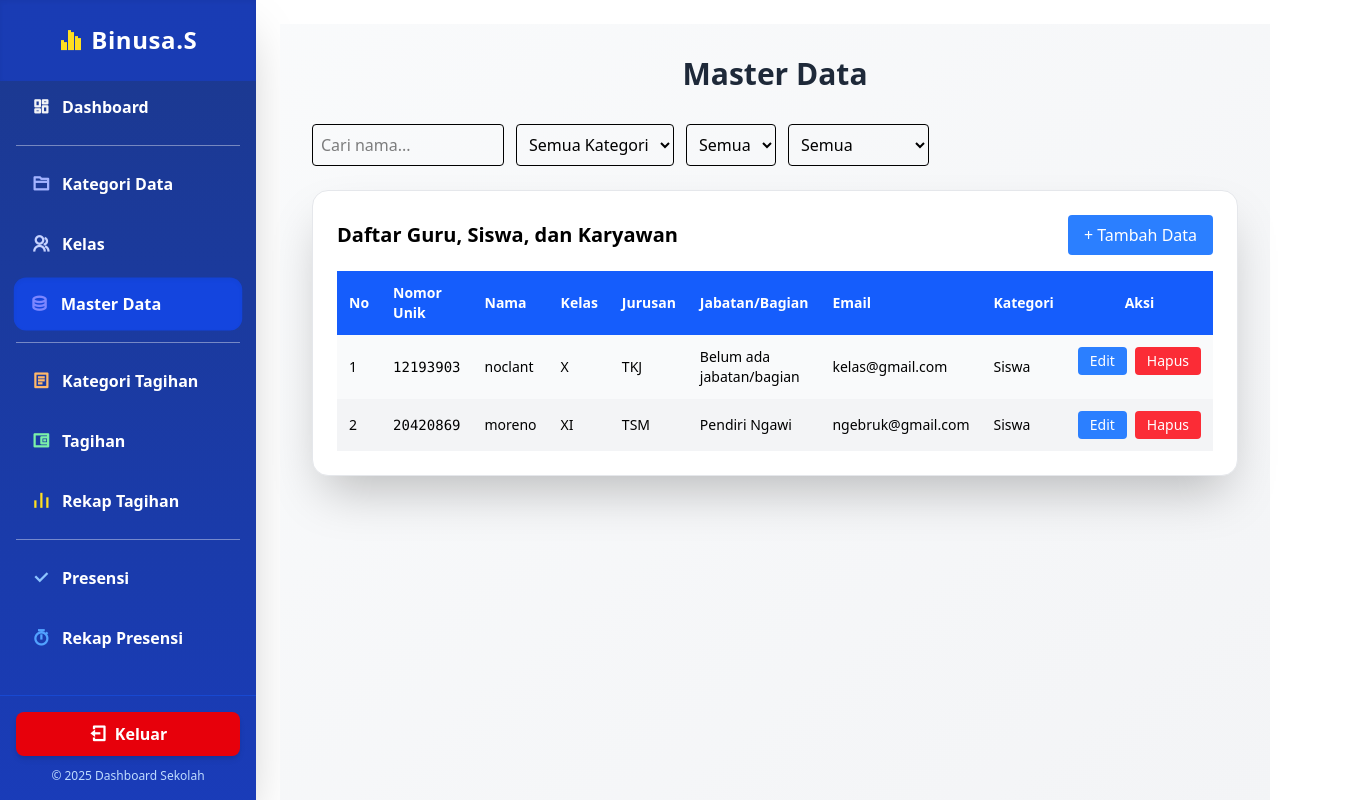
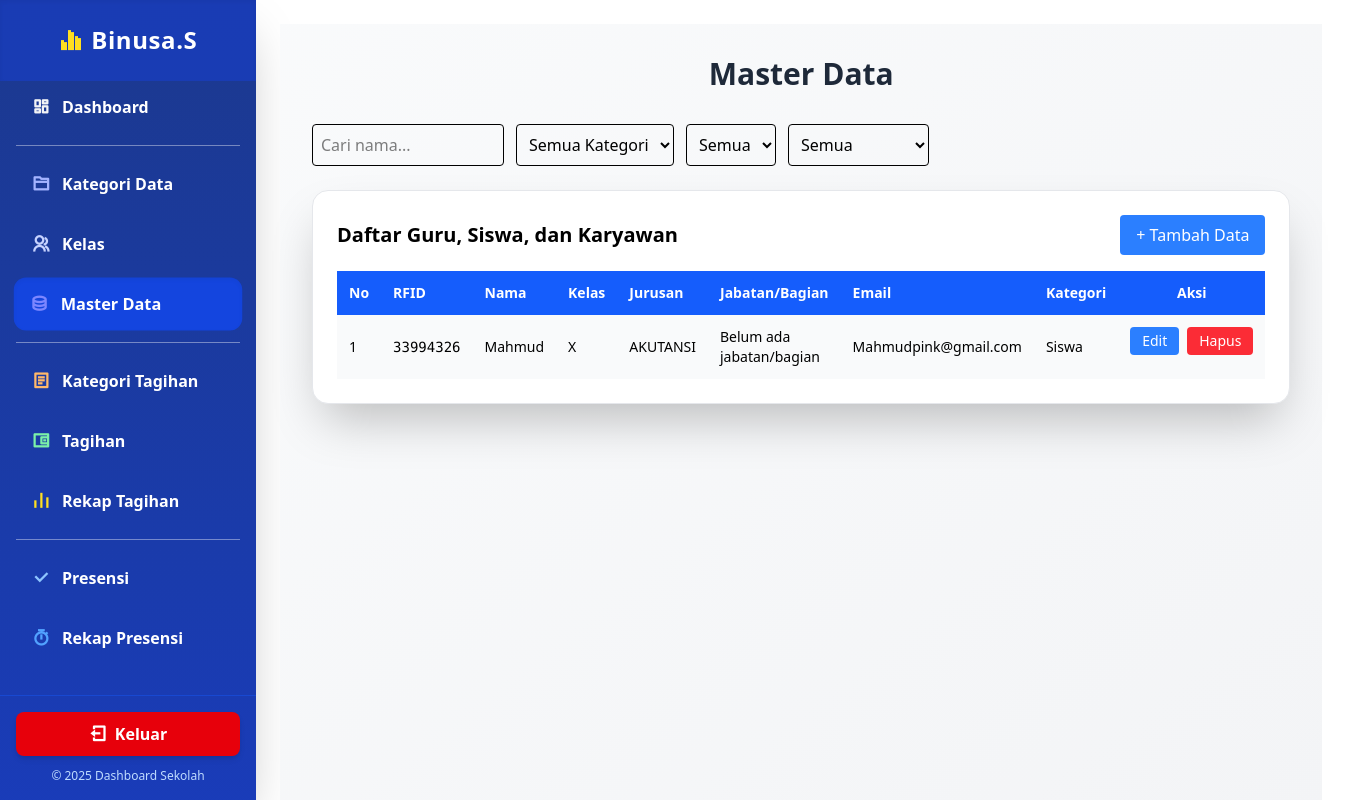
Before and after one commit to andrescrenshot/Kelompok-1, a React (Vite) app: page /Daftar in a window 1280 px wide. Shown: the top 800 px of the page, 1346 px wide, since content can reach past the window. Built offline with nearby package versions, Linux system fonts and the light colour scheme; data requests are answered from the project's data file.

Commit message:
Kelompok 1

```diff
--- a/db.json
+++ b/db.json
@@ -1,24 +1,14 @@
 {
   "Daftar": [
     {
-      "id": "4d72",
-      "nama": "noclant",
+      "id": "ba41",
+      "nama": "Mahmud",
       "kelas": "X",
-      "jurusan": "TKJ",
+      "jurusan": "AKUTANSI",
       "jabatan": "Belum ada jabatan/bagian",
-      "email": "kelas@gmail.com",
+      "email": "Mahmudpink@gmail.com",
       "kategori": "Siswa",
-      "nomorUnik": "12193903"
-    },
-    {
-      "id": "2955",
-      "nama": "moreno",
-      "kelas": "XI",
-      "jurusan": "TSM",
-      "jabatan": "Pendiri Ngawi",
-      "email": "ngebruk@gmail.com",
-      "kategori": "Siswa",
-      "nomorUnik": "20420869"
+      "nomorUnik": "33994326"
     }
   ],
   "tagihan": [
@@ -140,84 +130,18 @@
   ],
   "presensi": [
     {
-      "id": "4ffb",
-      "nomorUnik": "SIS-7340",
-      "nama": "dafa",
+      "id": "f1b8",
+      "daftarId": "ba41",
+      "nomorUnik": "33994326",
+      "nama": "Mahmud",
       "kategori": "Siswa",
       "kelas": "X",
-      "jurusan": "TKJ",
-      "jabatan": "Belum ada jabatan/bagian",
-      "tanggal": "2025-12-09",
-      "jamMasuk": "11.27",
-      "jamPulang": "",
-      "statusMasuk": "Terlambat",
-      "statusPulang": ""
-    },
-    {
-      "id": "ed98",
-      "nomorUnik": "SIS-3746",
-      "nama": "ayyas",
-      "kelas": "X",
-      "jurusan": "TKJ",
-      "kategori": "Siswa",
+      "jurusan": "AKUTANSI",
+      "tanggal": "2025-12-18",
+      "jamMasuk": "09:23:01",
       "status": "Masuk",
-      "tanggal": "2025-12-11",
-      "jam": "14:36",
-      "statusMasuk": "Terlambat",
-      "jamMasuk": "14:36"
-    },
-    {
-      "id": "00ba",
-      "nomorUnik": "12193903",
-      "nama": "noclant",
-      "kelas": "X",
-      "jurusan": "TKJ",
-      "kategori": "Siswa",
-      "status": "Izin",
-      "tanggal": "2025-12-15",
-      "jam": "14:32",
-      "keteranganIzin": "magang"
-    },
-    {
-      "id": "3179",
-      "nomorUnik": "20420869",
-      "nama": "moreno",
-      "kelas": "XI",
-      "jurusan": "TSM",
-      "kategori": "Siswa",
-      "status": "Masuk",
-      "tanggal": "2025-12-15",
-      "jam": "14:33",
-      "jamMasuk": "14:33",
-      "statusMasuk": "Terlambat"
-    },
-    {
-      "id": "d432",
-      "nomorUnik": "12193903",
-      "nama": "noclant",
-      "kelas": "X",
-      "jurusan": "TKJ",
-      "kategori": "Siswa",
-      "status": "Masuk",
-      "tanggal": "2025-12-17",
-      "jam": "7:41",
-      "jamMasuk": "7:41",
-      "statusMasuk": "",
-      "keteranganIzin": ""
-    },
-    {
-      "id": "0820",
-      "nomorUnik": "20420869",
-      "nama": "moreno",
-      "kelas": "XI",
-      "jurusan": "TSM",
-      "kategori": "Siswa",
-      "status": "Masuk",
-      "tanggal": "2025-12-17",
-      "jam": "9:14",
-      "jamMasuk": "06:27",
-      "statusMasuk": "Tepat Waktu",
-      "keteranganIzin": ""
+      "keteranganIzin": "",
+      "keteranganStatus": "Terlambat"
     }
   ]
 }
--- a/src/component/Daftar.jsx
+++ b/src/component/Daftar.jsx
@@ -176,7 +176,7 @@ function Daftar() {
                 <thead className="bg-blue-600 text-white">
                   <tr>
                     <th className="p-3 text-left">No</th>
-                    <th className="p-3 text-left">Nomor Unik</th>
+                    <th className="p-3 text-left">RFID</th>
                     <th className="p-3 text-left">Nama</th>
                     <th className="p-3 text-left">Kelas</th>
                     <th className="p-3 text-left">Jurusan</th>
--- a/src/component/Presensi/Presensi.jsx
+++ b/src/component/Presensi/Presensi.jsx
@@ -6,15 +6,18 @@ import huh1 from "../../../public/kakangku.jpg";
 export default function Presensi() {
   const [nomor, setNomor] = useState("");
   const [status, setStatus] = useState("Masuk");
-  const [tanggal, setTanggal] = useState("");
-  const [jam, setJam] = useState("");
+  const [keterangan, setKeterangan] = useState("");
+  const [tanggalView, setTanggalView] = useState("");
+  const [jamView, setJamView] = useState("");
 
-  // JAM REALTIME
+  const API_DAFTAR = "http://localhost:5001/Daftar";
+  const API_PRESENSI = "http://localhost:5001/presensi";
+
+  /* ================= JAM REALTIME ================= */
   useEffect(() => {
     const timer = setInterval(() => {
       const now = new Date();
-
-      setTanggal(
+      setTanggalView(
         now.toLocaleDateString("id-ID", {
           weekday: "long",
           day: "2-digit",
@@ -22,74 +25,155 @@ export default function Presensi() {
           year: "numeric",
         })
       );
-
-      setJam(now.toLocaleTimeString("id-ID"));
+      setJamView(now.toLocaleTimeString("id-ID"));
     }, 1000);
-
     return () => clearInterval(timer);
   }, []);
 
+  /* ================= SUBMIT ================= */
   const handleSubmit = async () => {
-    if (!nomor) {
+    const rfid = nomor.trim();
+    if (!rfid) {
       Swal.fire("Peringatan", "Nomor RFID wajib diisi", "warning");
       return;
     }
 
+    if (status === "Izin" && !keterangan.trim()) {
+      Swal.fire("Peringatan", "Keterangan izin wajib diisi", "warning");
+      return;
+    }
+
     try {
-      await axios.post("http://localhost:3000/presensi", {
-        nomor,
+      /* === CEK MASTER DATA === */
+      const resUser = await axios.get(API_DAFTAR);
+      const user = resUser.data.find(
+        (d) => String(d.nomorUnik).trim() === rfid
+      );
+
+      if (!user) {
+        Swal.fire("Gagal", "RFID tidak terdaftar", "error");
+        return;
+      }
+
+      const now = new Date();
+      const tanggal = now.toISOString().split("T")[0];
+      const jam = now.toTimeString().split(" ")[0];
+      const jamMenit = jam.slice(0, 5); // HH:mm
+
+      /* === CEK PRESENSI HARI INI === */
+      const resPresensi = await axios.get(API_PRESENSI);
+      const todayData = resPresensi.data.filter(
+        (p) =>
+          p.nomorUnik === user.nomorUnik &&
+          p.tanggal === tanggal
+      );
+
+      const sudahMasuk = todayData.find((p) => p.status === "Masuk");
+      const sudahPulang = todayData.find((p) => p.status === "Pulang");
+
+      /* ================= VALIDASI ================= */
+
+      // MASUK
+      if (status === "Masuk" && sudahMasuk) {
+        Swal.fire("Ditolak", "Anda sudah presensi Masuk hari ini", "error");
+        return;
+      }
+
+      // PULANG
+      if (status === "Pulang") {
+        if (!sudahMasuk) {
+          Swal.fire("Ditolak", "Belum presensi Masuk", "error");
+          return;
+        }
+        if (sudahPulang) {
+          Swal.fire("Ditolak", "Anda sudah presensi Pulang", "error");
+          return;
+        }
+        if (jamMenit < "15:00") {
+          Swal.fire(
+            "Ditolak",
+            "Presensi Pulang hanya bisa setelah jam 15:00",
+            "warning"
+          );
+          return;
+        }
+      }
+
+      // IZIN
+      if (status === "Izin" && todayData.length > 0) {
+        Swal.fire("Ditolak", "Presensi hari ini sudah ada", "error");
+        return;
+      }
+
+      /* ================= STATUS TERLAMBAT ================= */
+      let keteranganStatus = "";
+      if (status === "Masuk") {
+        keteranganStatus =
+          jamMenit <= "06:50" ? "Tepat Waktu" : "Terlambat";
+      }
+
+      /* ================= SIMPAN ================= */
+      await axios.post(API_PRESENSI, {
+        daftarId: user.id,
+        nomorUnik: user.nomorUnik,
+        nama: user.nama,
+        kategori: user.kategori,
+        kelas: user.kelas,
+        jurusan: user.jurusan,
+
+        tanggal,
+        jamMasuk: jam,
         status,
+        keteranganIzin: status === "Izin" ? keterangan : "",
+        keteranganStatus,
       });
 
-      Swal.fire("Berhasil", "Presensi berhasil", "success");
+      Swal.fire(
+        "Berhasil",
+        `Presensi ${user.nama} (${status})`,
+        "success"
+      );
+
       setNomor("");
-    } catch {
-      Swal.fire("Gagal", "Terjadi kesalahan", "error");
+      setStatus("Masuk");
+      setKeterangan("");
+    } catch (err) {
+      console.error(err);
+      Swal.fire("Error", "Server bermasalah", "error");
     }
   };
 
   return (
     <div className="min-h-screen bg-sky-50">
-
-      {/* ===== HEADER BESAR & TEGAS ===== */}
+      {/* HEADER */}
       <div className="text-center pt-10 pb-12">
-        <h1 className="text-5xl font-extrabold tracking-wide">
+        <h1 className="text-5xl font-extrabold">
           Presensi <span className="text-blue-600">SGK</span>
         </h1>
-
-        <p className="mt-4 text-xl font-medium text-gray-700">
-          {tanggal}
-        </p>
-
-        <p className="mt-1 text-3xl font-bold text-gray-900">
-          {jam}
-        </p>
+        <p className="mt-4 text-xl">{tanggalView}</p>
+        <p className="mt-1 text-3xl font-bold">{jamView}</p>
       </div>
 
-      {/* ===== CARD AREA ===== */}
+      {/* CARD */}
       <div className="flex justify-center gap-10 flex-wrap pb-12">
-
-        {/* CARD LOGO */}
-        <div className="bg-white rounded-2xl shadow-xl p-10 flex items-center justify-center">
+        <div className="bg-white rounded-2xl shadow-xl p-10">
           <img src={huh1} alt="Logo" className="w-64" />
         </div>
 
-        {/* CARD FORM */}
         <div className="bg-white rounded-2xl shadow-xl p-10 w-[610px]">
-          <label className="block font-semibold text-blue-600 mb-2 text-lg">
+          <label className="block font-semibold mb-2 text-lg">
             Nomor RFID
           </label>
 
           <input
-            type="text"
             value={nomor}
             onChange={(e) => setNomor(e.target.value)}
-            placeholder="Masukkan nomor RFID"
-            className="w-full border rounded-xl px-4 py-4 mb-8 text-lg focus:outline-blue-500"
+            onKeyDown={(e) => e.key === "Enter" && handleSubmit()}
+            className="w-full border rounded-xl px-4 py-4 mb-6 text-lg"
             autoFocus
           />
 
-          <div className="flex gap-8 mb-8 text-lg">
+          <div className="flex gap-8 mb-6 text-lg">
             {["Masuk", "Pulang", "Izin"].map((item) => (
               <label key={item} className="flex items-center gap-2">
                 <input
@@ -102,14 +186,23 @@ export default function Presensi() {
             ))}
           </div>
 
+          {/* IZIN */}
+          {status === "Izin" && (
+            <textarea
+              placeholder="Masukkan keterangan izin..."
+              value={keterangan}
+              onChange={(e) => setKeterangan(e.target.value)}
+              className="w-full border rounded-xl px-4 py-3 mb-6"
+            />
+          )}
+
           <button
             onClick={handleSubmit}
-            className="w-full bg-blue-600 text-white py-4 rounded-xl font-bold text-lg hover:bg-blue-700 transition"
+            className="w-full bg-blue-600 text-white py-4 rounded-xl font-bold text-lg"
           >
             Submit Presensi
           </button>
         </div>
-
       </div>
     </div>
   );
--- a/src/component/Presensi/RekapPresensi.jsx
+++ b/src/component/Presensi/RekapPresensi.jsx
@@ -21,6 +21,22 @@ export default function RekapPresensi() {
     return `${d}/${m}/${y}`;
   };
 
+  const formatJam = (jam) => {
+    if (!jam) return "-";
+    return jam.slice(0, 5); // HH:mm
+  };
+
+  const renderStatus = (p) => {
+    if (p.status === "Masuk") {
+      return p.keteranganStatus === "Terlambat"
+        ? "Masuk (Terlambat)"
+        : "Masuk (Tepat Waktu)";
+    }
+    if (p.status === "Pulang") return "Pulang";
+    if (p.status === "Izin") return "Izin";
+    return p.status;
+  };
+
   /* ================= FETCH ================= */
   const getPresensi = async () => {
     try {
@@ -38,6 +54,100 @@ export default function RekapPresensi() {
     getPresensi();
   }, []);
 
+  /* ================= EDIT JAM (CENTER) ================= */
+  const handleEdit = async (data) => {
+    const { value: form } = await Swal.fire({
+      title: `<div style="text-align:center;font-size:20px;font-weight:600">
+                Edit Jam Presensi
+              </div>`,
+      html: `
+        <div style="
+          display:flex;
+          flex-direction:column;
+          align-items:center;
+          gap:14px;
+          margin-top:10px;
+        ">
+          <label style="font-weight:600">Jam Masuk</label>
+          <input
+            type="time"
+            id="jamMasuk"
+            style="
+              text-align:center;
+              padding:10px;
+              border-radius:10px;
+              border:1px solid #cbd5e1;
+              width:200px;
+            "
+          />
+
+          <label style="font-weight:600;margin-top:6px">
+            Jam Pulang
+          </label>
+          <input
+            type="time"
+            id="jamPulang"
+            style="
+              text-align:center;
+              padding:10px;
+              border-radius:10px;
+              border:1px solid #cbd5e1;
+              width:200px;
+            "
+          />
+        </div>
+      `,
+      didOpen: () => {
+        document.getElementById("jamMasuk").value =
+          data.jamMasuk || "";
+        document.getElementById("jamPulang").value =
+          data.jamPulang || "";
+      },
+      showCancelButton: true,
+      confirmButtonText: "Simpan",
+      cancelButtonText: "Batal",
+      confirmButtonColor: "#2563eb", // biru
+      cancelButtonColor: "#94a3b8",
+      focusConfirm: false,
+      preConfirm: () => {
+        const jamMasuk =
+          document.getElementById("jamMasuk").value;
+        const jamPulang =
+          document.getElementById("jamPulang").value;
+
+        if (!jamMasuk && !jamPulang) {
+          Swal.showValidationMessage(
+            "Minimal salah satu jam harus diisi"
+          );
+          return false;
+        }
+
+        return { jamMasuk, jamPulang };
+      },
+    });
+
+    if (!form) return;
+
+    try {
+      await axios.put(`${API_PRESENSI}/${data.id}`, {
+        ...data,
+        jamMasuk: form.jamMasuk || data.jamMasuk,
+        jamPulang: form.jamPulang || data.jamPulang,
+      });
+
+      Swal.fire({
+        icon: "success",
+        title: "Berhasil",
+        text: "Jam presensi berhasil diperbarui",
+        confirmButtonColor: "#2563eb",
+      });
+
+      getPresensi();
+    } catch {
+      Swal.fire("Error", "Gagal update jam", "error");
+    }
+  };
+
   /* ================= DELETE ================= */
   const handleHapus = async (id) => {
     const confirm = await Swal.fire({
@@ -47,6 +157,7 @@ export default function RekapPresensi() {
       showCancelButton: true,
       confirmButtonText: "Hapus",
       cancelButtonText: "Batal",
+      confirmButtonColor: "#1e3a8a",
     });
 
     if (!confirm.isConfirmed) return;
@@ -56,80 +167,7 @@ export default function RekapPresensi() {
     getPresensi();
   };
 
-  /* ================= EDIT ================= */
-  const handleEdit = async (data) => {
-    const { value: form } = await Swal.fire({
-      title: "Edit Presensi",
-      html: `
-        <select id="statusMasuk" class="swal2-input">
-          <option value="Tepat Waktu">Masuk Tepat Waktu</option>
-          <option value="Terlambat">Terlambat</option>
-          <option value="Izin">Izin</option>
-        </select>
-
-        <input type="time" id="jamMasuk" class="swal2-input" />
-
-        <input
-          id="keterangan"
-          class="swal2-input"
-          placeholder="Keterangan Izin"
-          style="display:none"
-        />
-      `,
-      focusConfirm: false,
-
-      didOpen: () => {
-        const status = document.getElementById("statusMasuk");
-        const jamMasuk = document.getElementById("jamMasuk");
-        const ket = document.getElementById("keterangan");
-
-        status.value =
-          data.statusMasuk || data.status || "Masuk Tepat Waktu";
-        jamMasuk.value = data.jamMasuk || "";
-        ket.value = data.keteranganIzin || "";
-
-        if (status.value === "Izin") ket.style.display = "block";
-
-        status.addEventListener("change", () => {
-          if (status.value === "Izin") {
-            ket.style.display = "block";
-          } else {
-            ket.style.display = "none";
-            ket.value = "";
-          }
-        });
-      },
-
-      preConfirm: () => {
-        const statusMasuk = document.getElementById("statusMasuk").value;
-        const jamMasuk = document.getElementById("jamMasuk").value;
-        const keteranganIzin = document.getElementById("keterangan").value;
-
-        if (statusMasuk === "Izin" && !keteranganIzin) {
-          Swal.showValidationMessage(
-            "Keterangan wajib diisi jika status Izin"
-          );
-          return false;
-        }
-
-        return { statusMasuk, jamMasuk, keteranganIzin };
-      },
-    });
-
-    if (!form) return;
-
-    await axios.put(`${API_PRESENSI}/${data.id}`, {
-      ...data,
-      statusMasuk: form.statusMasuk,
-      jamMasuk: form.jamMasuk || data.jamMasuk,
-      keteranganIzin: form.keteranganIzin,
-    });
-
-    Swal.fire("Berhasil", "Data presensi diperbarui", "success");
-    getPresensi();
-  };
-
-  /* ================= FILTER + SEARCH ================= */
+  /* ================= FILTER ================= */
   const filteredPresensi = useMemo(() => {
     return presensi.filter((p) => {
       const matchTanggal = filterTanggal
@@ -137,7 +175,9 @@ export default function RekapPresensi() {
         : true;
 
       const matchKategori =
-        filterKategori === "Semua" ? true : p.kategori === filterKategori;
+        filterKategori === "Semua"
+          ? true
+          : p.kategori === filterKategori;
 
       const matchSearch = searchText
         ? String(p.nomorUnik).includes(searchText) ||
@@ -152,7 +192,9 @@ export default function RekapPresensi() {
   return (
     <div className="min-h-screen bg-slate-50 p-6">
       <div className="max-w-7xl mx-auto">
-        <h2 className="text-3xl font-bold mb-6">Rekap Presensi</h2>
+        <h2 className="text-3xl font-bold mb-6 text-blue-700">
+          Rekap Presensi
+        </h2>
 
         {/* FILTER */}
         <div className="bg-white p-4 rounded-xl mb-6 grid md:grid-cols-4 gap-4">
@@ -176,7 +218,7 @@ export default function RekapPresensi() {
 
           <input
             type="text"
-            placeholder="Cari nama / nomor unik"
+            placeholder="Cari nama / RFID"
             value={searchText}
             onChange={(e) => setSearchText(e.target.value)}
             className="border rounded-xl px-3 py-2"
@@ -193,40 +235,45 @@ export default function RekapPresensi() {
             </div>
           ) : (
             <table className="w-full text-sm">
-              <thead className="bg-blue-500 text-white">
+              <thead className="bg-blue-600 text-white">
                 <tr>
                   <th className="p-3">No</th>
-                  <th className="p-3">Nomor</th>
+                  <th className="p-3">RFID</th>
                   <th className="p-3">Nama</th>
                   <th className="p-3">Kategori</th>
                   <th className="p-3">Tanggal</th>
-                  <th className="p-3">Jam Masuk</th>
+                  <th className="p-3">Jam</th>
                   <th className="p-3">Status</th>
-                  <th className="p-3">Keterangan</th>
                   <th className="p-3">Aksi</th>
                 </tr>
               </thead>
               <tbody>
                 {filteredPresensi.map((p, i) => (
                   <tr key={p.id} className="border-t">
-                    <td className="p-3">{i + 1}</td>
-                    <td className="p-3">{p.nomorUnik}</td>
+                    <td className="p-3 text-center">{i + 1}</td>
+                    <td className="p-3 text-center">{p.nomorUnik}</td>
                     <td className="p-3 font-semibold">{p.nama}</td>
-                    <td className="p-3">{p.kategori}</td>
-                    <td className="p-3">{formatTanggal(p.tanggal)}</td>
-                    <td className="p-3">{p.jamMasuk || "-"}</td>
-                    <td className="p-3">{p.statusMasuk || p.status}</td>
-                    <td className="p-3">{p.keteranganIzin || "-"}</td>
-                    <td className="p-3 flex gap-2">
+                    <td className="p-3 text-center">{p.kategori}</td>
+                    <td className="p-3 text-center">
+                      {formatTanggal(p.tanggal)}
+                    </td>
+                    <td className="p-3 text-center">
+                      {formatJam(p.jamMasuk)} /{" "}
+                      {formatJam(p.jamPulang)}
+                    </td>
+                    <td className="p-3 text-center font-semibold text-blue-600">
+                      {renderStatus(p)}
+                    </td>
+                    <td className="p-3 flex justify-center gap-2">
                       <button
                         onClick={() => handleEdit(p)}
-                        className="bg-yellow-500 hover:bg-yellow-600 text-white px-3 py-1 rounded-lg"
+                        className="bg-blue-600 hover:bg-blue-700 text-white px-4 py-1 rounded-lg"
                       >
                         Edit
                       </button>
                       <button
                         onClick={() => handleHapus(p.id)}
-                        className="bg-red-500 hover:bg-red-600 text-white px-3 py-1 rounded-lg"
+                        className="bg-blue-800 hover:bg-blue-900 text-white px-4 py-1 rounded-lg"
                       >
                         Hapus
                       </button>
```
